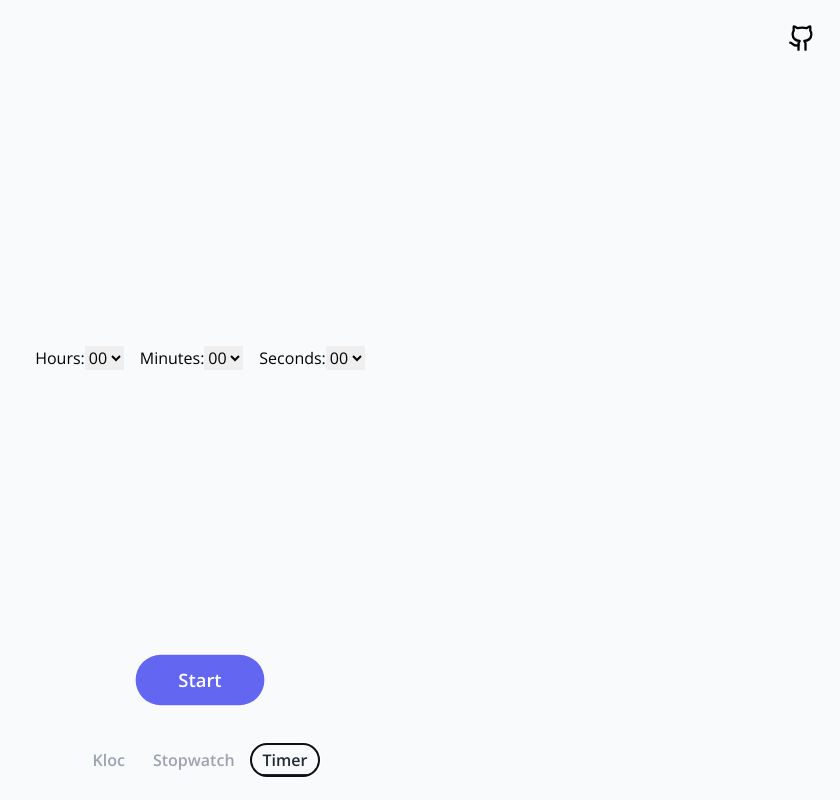
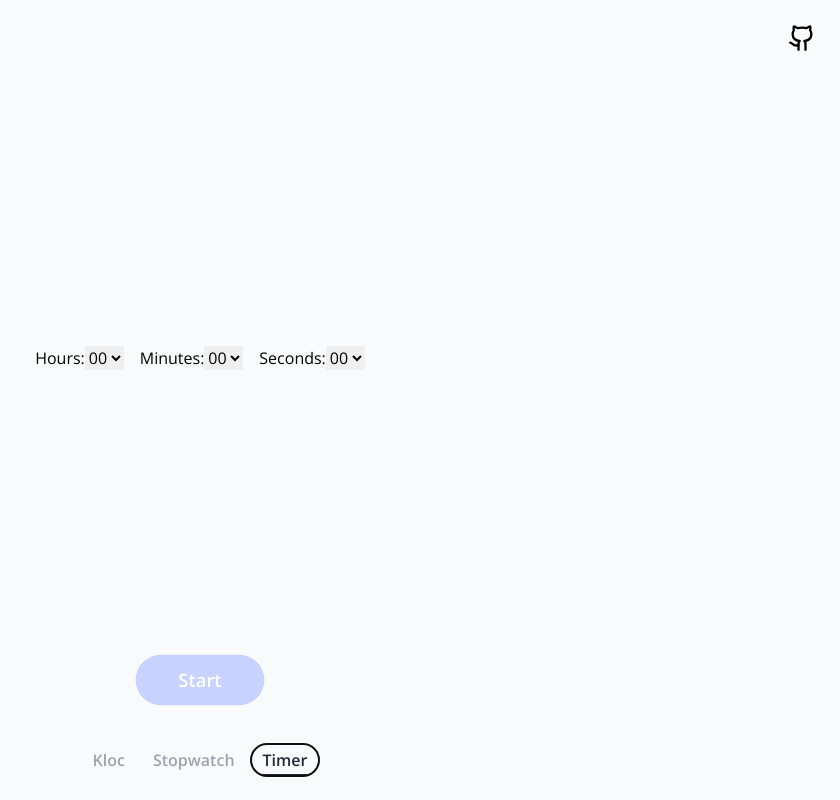
Before and after one commit to abizek/kloc, a React (Vite) app: page / in a window 1280 px wide. Both pictures are taken after a click on the tab "Timer". Shown: the whole page, without its empty margins (440-1280 px from the left). Built offline with nearby package versions, Linux system fonts and the light colour scheme.

Commit message:
disable start if timeInput is 0

```diff
--- a/src/components/Button.tsx
+++ b/src/components/Button.tsx
@@ -7,7 +7,7 @@ const buttonVariants = cva(
     variants: {
       variant: {
         default:
-          'bg-indigo-500 text-white hover:bg-indigo-500/90 dark:bg-indigo-950 dark:text-gray-200 dark:hover:bg-indigo-950/80 dark:hover:dark:text-gray-200/80',
+          'bg-indigo-500 text-white hover:bg-indigo-500/90 disabled:bg-indigo-200 dark:bg-indigo-950 dark:text-gray-200 dark:hover:bg-indigo-950/80 dark:hover:text-gray-200/80 dark:disabled:bg-indigo-950/40 dark:disabled:text-gray-800',
         secondary:
           'bg-gray-300/60 text-gray-700 hover:bg-gray-200 active:bg-gray-300/60 disabled:bg-gray-200 disabled:text-gray-400 dark:bg-gray-900 dark:text-gray-200 dark:hover:bg-gray-900/80 dark:hover:text-gray-200/80 dark:active:bg-gray-900/70 dark:disabled:bg-gray-900 dark:disabled:text-gray-700',
         destructive:
--- a/src/components/TimerFooter.tsx
+++ b/src/components/TimerFooter.tsx
@@ -6,9 +6,7 @@ type TimerFooterProps = {
   stopped: boolean
   running: boolean
   paused: boolean
-  hoursRef: React.MutableRefObject<HTMLSelectElement>
-  minutesRef: React.MutableRefObject<HTMLSelectElement>
-  secondsRef: React.MutableRefObject<HTMLSelectElement>
+  timeInput: number
 }
 
 export function TimerFooter({
@@ -16,23 +14,18 @@ export function TimerFooter({
   stopped,
   running,
   paused,
-  hoursRef,
-  minutesRef,
-  secondsRef,
+  timeInput,
 }: TimerFooterProps) {
   return (
     <div className="flex w-full max-w-screen-sm justify-evenly">
       {stopped && (
         <Button
           data-cy="start"
+          disabled={timeInput === 0}
           onClick={() => {
             send({
               type: 'start',
-              time:
-                (+secondsRef.current.value +
-                  +minutesRef.current.value * 60 +
-                  +hoursRef.current.value * 60 * 60) *
-                1000,
+              time: timeInput,
             })
           }}
         >
--- a/src/pages/Timer.tsx
+++ b/src/pages/Timer.tsx
@@ -1,4 +1,4 @@
-import { useRef } from 'react'
+import { useState } from 'react'
 import { prefixZero } from '../utils'
 import { useMachine } from '@xstate/react'
 import { timerMachine } from '../machines/timer'
@@ -6,9 +6,9 @@ import { TimerTimeView } from '../components/TimeView'
 import { TimerFooter } from '../components/TimerFooter'
 
 export function Timer() {
-  const hoursRef = useRef<HTMLSelectElement>(null!)
-  const minutesRef = useRef<HTMLSelectElement>(null!)
-  const secondsRef = useRef<HTMLSelectElement>(null!)
+  const [hours, setHours] = useState('00')
+  const [minutes, setMinutes] = useState('00')
+  const [seconds, setSeconds] = useState('00')
   const [timer, send] = useMachine(timerMachine)
 
   return (
@@ -20,8 +20,10 @@ export function Timer() {
             <select
               data-cy="hours-select"
               name="hours"
-              ref={hoursRef}
-              defaultValue="00"
+              value={hours}
+              onChange={(event) => {
+                setHours(event.target.value)
+              }}
             >
               {Array(100)
                 .fill(0)
@@ -37,8 +39,10 @@ export function Timer() {
             <select
               data-cy="minutes-select"
               name="minutes"
-              ref={minutesRef}
-              defaultValue="00"
+              value={minutes}
+              onChange={(event) => {
+                setMinutes(event.target.value)
+              }}
             >
               {Array(60)
                 .fill(0)
@@ -54,8 +58,10 @@ export function Timer() {
             <select
               data-cy="seconds-select"
               name="seconds"
-              ref={secondsRef}
-              defaultValue="00"
+              value={seconds}
+              onChange={(event) => {
+                setSeconds(event.target.value)
+              }}
             >
               {Array(60)
                 .fill(0)
@@ -75,9 +81,7 @@ export function Timer() {
         stopped={timer.matches('stopped')}
         running={timer.matches('running')}
         paused={timer.matches('paused')}
-        hoursRef={hoursRef}
-        minutesRef={minutesRef}
-        secondsRef={secondsRef}
+        timeInput={(+seconds + +minutes * 60 + +hours * 60 * 60) * 1000}
       />
     </div>
   )
```
